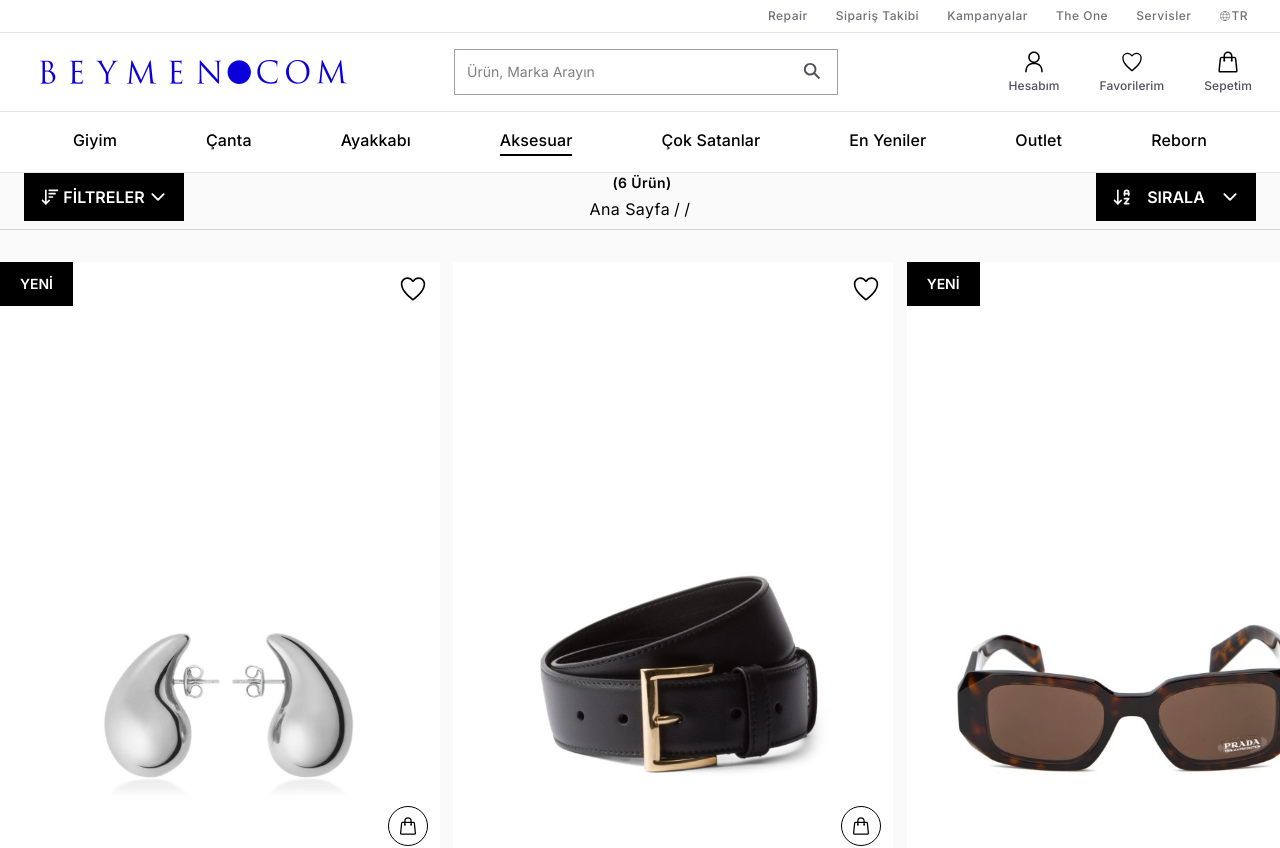
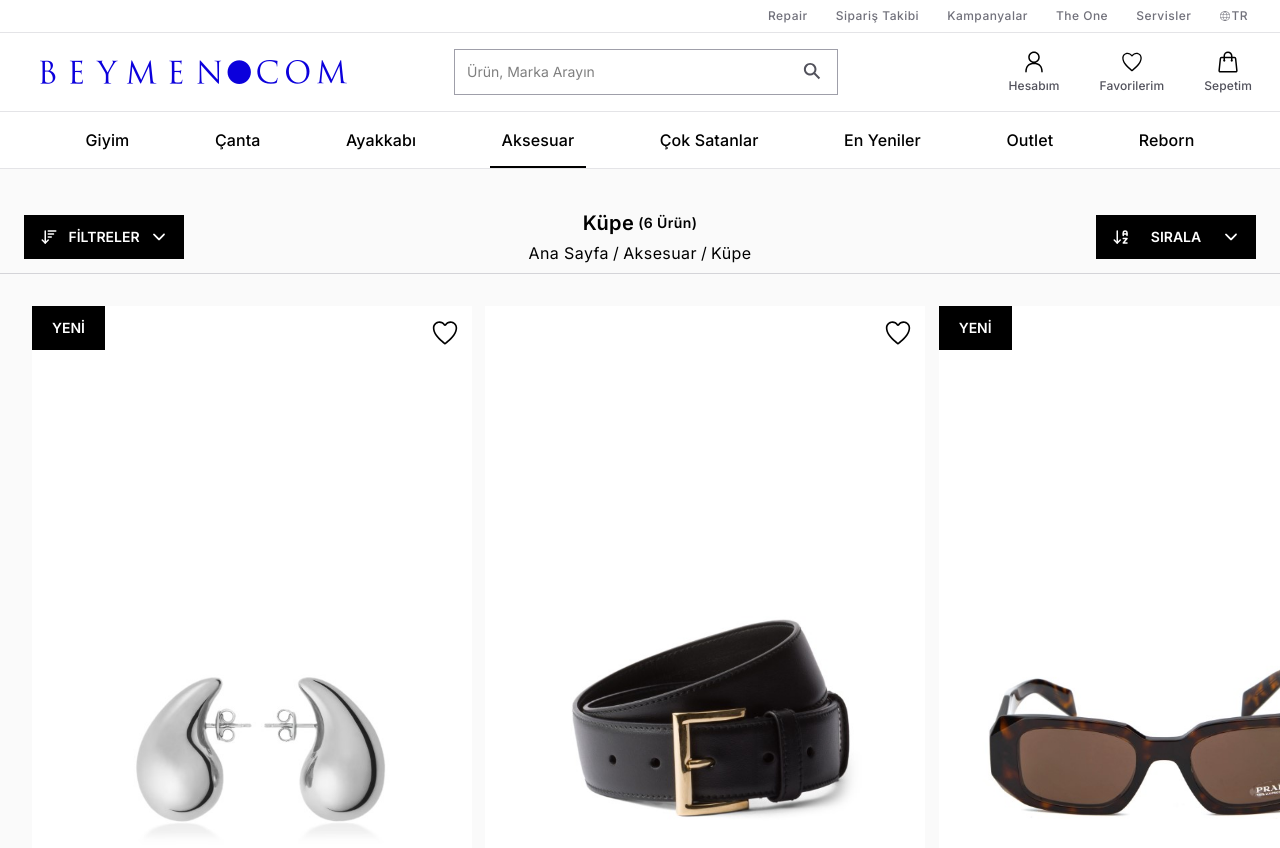
Before and after one commit to sima-sahin/beymen-showroom, a React (Vite) app: page /aksesuar in a window 1280 px wide. Shown: the top 848 px of the page. Built offline with nearby package versions, Linux system fonts and the light colour scheme; a web font is replaced by a local one.

Commit message:
selectedSize object version before

```diff
--- a/src/Components/AllProducts.jsx
+++ b/src/Components/AllProducts.jsx
@@ -8,7 +8,6 @@ import { LuArrowDownAZ } from "react-icons/lu";
 
 
 const AllProducts = ({ collection }) => {
-    // const filteredItems = database.filter((value) => value.collection === collection);
     const navigate = useNavigate();
 
     const [filteredItems, setFilteredItems] = useState([]);
@@ -98,44 +97,53 @@ const AllProducts = ({ collection }) => {
 
   return (
     <>
-    <div className="flex items-center justify-between border-b border-zinc-300 pb-2 mb-8 px-6">
+    <div className="flex items-center justify-between border-b border-zinc-300 pb-2 mb-8 px-6 mt-10">
 
       <div className="flex">
       <button className="flex items-center justify-between py-3 px-4 bg-black text-white w-40 cursor-pointer font-semibold">
-          <div><LuArrowDownWideNarrow className="text-xl"/></div>
-          <div>FİLTRELER</div>
-          <div><IoIosArrowDown className="text-xl"/></div>
+          <div><LuArrowDownWideNarrow className="text-lg"/></div>
+          <div className="text-sm">FİLTRELER</div>
+          <div><IoIosArrowDown className="text-lg"/></div>
         </button>
       </div>
 
+
       <div className="flex flex-col">
-        <div className="flex items-center justify-center font-semibold tracking-wide ">
-          {/* <span className="text-xl">{filteredItems[0].category}</span>  */}
-          <span className="ml-1 text-sm">({filteredItems.length} Ürün)</span>
+        <div className="flex items-center justify-center font-semibold tracking-wide">
+          {filteredItems.length > 0 && (
+            <>
+              <span className="text-xl">{filteredItems[0]?.category || collection}</span>
+              <span className="ml-1 text-sm">({filteredItems.length} Ürün)</span>
+            </>
+          )}
         </div>
+
         <div className="flex">
           <div className="flex items-center justify-center mt-1 text-black gap-x-1 tracking-wide">
             <div className="cursor-pointer hover:text-zinc-600" onClick={() => navigate("/")}>Ana Sayfa</div>
             <div>/</div>
-            {/* <div className="cursor-pointer hover:text-zinc-600" onClick={() => navigate(`/${collection}`)}>{filteredItems[0].collection}</div> */}
+            <div className="cursor-pointer hover:text-zinc-600" onClick={() => navigate(`/${collection}`)}>{collection}</div>
             <div>/</div>
-            {/* {filteredItems.category === "Topuklu Ayakkabı" ? <><div className="cursor-pointer hover:text-zinc-600" onClick={() => navigate("/topuklu-ayakkabı")}>{filteredItems[0].category}</div> */}
-            {/* </> : <><div className="cursor-pointer hover:text-zinc-600" onClick={() => navigate(`/${filteredItems[0].category}`)}>{filteredItems[0].category}</div> */}
-            {/* </> } */}
+            {filteredItems.length > 0 && (
+              <div className="cursor-pointer hover:text-zinc-600" onClick={() => navigate(`/${filteredItems[0]?.category || collection}`)}>
+                {filteredItems[0]?.category || collection}
+              </div>
+            )}
           </div>
         </div>
       </div>
 
+
       <div className="flex">
         <button className="flex items-center justify-between py-3 px-4 bg-black text-white w-40 cursor-pointer font-semibold">
-          <div><LuArrowDownAZ className="text-xl"/></div>
-          <div>SIRALA</div>
-          <div><IoIosArrowDown className="text-xl"/></div>
+          <div><LuArrowDownAZ className="text-lg"/></div>
+          <div className="text-sm">SIRALA</div>
+          <div><IoIosArrowDown className="text-lg"/></div>
         </button>
       </div>
 
     </div>
-      <div className="container mx-auto">
+      <div className="container mx-8">
         <div className="grid grid-cols-1 sm:grid-cols-2 md:grid-cols-3 gap-y-8 gap-x-20">
           {filteredItems.map((value) => {
             return <Product key={value.id} value={value} />
--- a/src/Components/Categories.jsx
+++ /dev/null
@@ -1,15 +0,0 @@
-import wear from "../assets/BANNERS/Categories/öneçıkankategoriler/giyim.jpg";
-import bags from "../assets/BANNERS/Categories/öneçıkankategoriler/çanta.jpg";
-import shoes from "../assets/BANNERS/Categories/öneçıkankategoriler/ayakkabı.jpg";
-import accesories from "../assets/BANNERS/Categories/öneçıkankategoriler/aksesuar.jpg";
-
-
-const Categories = () => {
-  return (
-    <div>
-
-    </div>
-  )
-}
-
-export default Categories;
--- a/src/Components/CategoriesNav.jsx
+++ b/src/Components/CategoriesNav.jsx
@@ -4,28 +4,30 @@ export default function CategoriesNav() {
   // Tekrar eden sınıfları kolay okumak için bir değişkende tutabiliriz.
   const baseClasses = `
    relative
-    pb-1
+  inline-flex
+  pb-4
   hover:text-primary
   after:content-['']
   after:absolute
   after:bottom-0
-    after:left-0
-    after:h-[2px]
+  after:left-1/2
+  after:-translate-x-1/2
+  after:h-[2.5px]
   after:bg-black
-    after:transition-width
+  after:transition-all
   after:duration-300
   `;
 
   return (
-    <nav className="flex overflow-x-auto space-x-4 py-4 text-md items-center justify-evenly">
+    <nav className="flex overflow-x-auto pt-4 text-md items-center justify-evenly">
       <NavLink
         to="/giyim"
         className={({ isActive }) =>
           isActive
             ? // Aktif link
-              `${baseClasses} after:w-full`
+              `${baseClasses} after:w-[50%]`
             : // Pasif link
-              `${baseClasses} after:w-0 hover:after:w-full`
+              `${baseClasses} after:w-0 hover:after:w-[50%]`
         }
       >
         Giyim
@@ -35,8 +37,8 @@ export default function CategoriesNav() {
         to="/canta"
         className={({ isActive }) =>
           isActive
-            ? `${baseClasses} after:w-full`
-            : `${baseClasses} after:w-0 hover:after:w-full`
+            ? `${baseClasses} after:w-24`
+            : `${baseClasses} after:w-0 hover:after:w-24`
         }
       >
         Çanta
@@ -46,8 +48,8 @@ export default function CategoriesNav() {
         to="/ayakkabi"
         className={({ isActive }) =>
           isActive
-            ? `${baseClasses} after:w-full`
-            : `${baseClasses} after:w-0 hover:after:w-full`
+            ? `${baseClasses} after:w-24`
+            : `${baseClasses} after:w-0 hover:after:w-24`
         }
       >
         Ayakkabı
@@ -57,8 +59,8 @@ export default function CategoriesNav() {
         to="/aksesuar"
         className={({ isActive }) =>
           isActive
-            ? `${baseClasses} after:w-full`
-            : `${baseClasses} after:w-0 hover:after:w-full`
+            ? `${baseClasses} after:w-24`
+            : `${baseClasses} after:w-0 hover:after:w-24`
         }
       >
         Aksesuar
@@ -68,8 +70,8 @@ export default function CategoriesNav() {
         to="/cok-satanlar"
         className={({ isActive }) =>
           isActive
-            ? `${baseClasses} after:w-full`
-            : `${baseClasses} after:w-0 hover:after:w-full`
+            ? `${baseClasses} after:w-24`
+            : `${baseClasses} after:w-0 hover:after:w-24`
         }
       >
         Çok Satanlar
@@ -79,8 +81,8 @@ export default function CategoriesNav() {
         to="/en-yeniler"
         className={({ isActive }) =>
           isActive
-            ? `${baseClasses} after:w-full`
-            : `${baseClasses} after:w-0 hover:after:w-full`
+            ? `${baseClasses} after:w-24`
+            : `${baseClasses} after:w-0 hover:after:w-24`
         }
 >
         En Yeniler
@@ -90,8 +92,8 @@ export default function CategoriesNav() {
         to="/outlet"
         className={({ isActive }) =>
           isActive
-            ? `${baseClasses} after:w-full`
-            : `${baseClasses} after:w-0 hover:after:w-full`
+            ? `${baseClasses} after:w-24`
+            : `${baseClasses} after:w-0 hover:after:w-24`
         }
       >
         Outlet
@@ -101,8 +103,8 @@ export default function CategoriesNav() {
         to="/reborn"
         className={({ isActive }) =>
           isActive
-            ? `${baseClasses} after:w-full`
-            : `${baseClasses} after:w-0 hover:after:w-full`
+            ? `${baseClasses} after:w-24`
+            : `${baseClasses} after:w-0 hover:after:w-24`
         }
       >
         Reborn
--- a/src/Components/Product.jsx
+++ b/src/Components/Product.jsx
@@ -66,15 +66,15 @@ const Product = ({ value }) => {
             </div>
             <div className="flex flex-col">
               <span className="text-zinc-500 line-through mr-2">
-                {price} TL
+                {price.toLocaleString()} TL
               </span>
-              <span className="text-lg font-semibold">{discountedPrice} TL</span>
+              <span className="text-lg font-semibold">{discountedPrice.toLocaleString()} TL</span>
             </div>
 
           </div>
           :
           <div className="mt-4">
-            <span className="text-lg font-semibold">{price} TL</span>
+            <span className="text-lg font-semibold">{price.toLocaleString()} TL</span>
           </div>
           }
 
--- a/src/Components/YourFavorites.jsx
+++ b/src/Components/YourFavorites.jsx
@@ -4,7 +4,7 @@ import { useNavigate } from "react-router-dom";
 
 
 const YourFavorites = () => {
-    const { wishlist, addToCart, removeFromCart, removeFromWishlist } = useCartStore();
+    const { wishlist, moveToCart, removeFromWishlist } = useCartStore();
 
     const latestWishlistItems = [...wishlist].reverse().slice(0, 5);
 
@@ -17,13 +17,7 @@ const YourFavorites = () => {
       };
 
       const handleAddToCart = (product) => {
-        const sizeToAdd = selectedSize || (product.size.length > 0 ? product.size[0] : null);
-        if (!sizeToAdd) {
-        //   alert("Lütfen bir beden seçin!");
-          return;
-        }
-        addToCart({ ...product, selectedSize: sizeToAdd });
-        // removeFromCart(product.id, product.selectedSize);
+        moveToCart(product, selectedSize);
       };
 
   return (
--- a/src/Pages/CartPage.jsx
+++ b/src/Pages/CartPage.jsx
@@ -190,11 +190,9 @@ const CartPage = () => {
               </button>
             </div>
 
-
              <div className="ml-10">
               <PaymentDetails/>
             </div>
-
 
           </div>
 
--- a/src/store/cartStore.js
+++ b/src/store/cartStore.js
@@ -73,6 +73,17 @@ const useCartStore = create(
           wishlist: state.wishlist.filter((item) => item.id !== id),
         })),
 
+      moveToCart: (product, selectedSize) =>
+        set((state) => {
+          const sizeToAdd = selectedSize || (product.size.length > 0 ? product.size[0] : null);
+          if (!sizeToAdd) return state; // Eğer beden yoksa işlem yapma.
+
+          return {
+            wishlist: state.wishlist.filter((item) => item.id !== product.id),
+            cart: [...state.cart, { ...product, selectedSize: sizeToAdd }],
+          };
+        }),
+
       clearWishlist: () => set({ wishlist: [] }),
 
       saveForLater: (productId) =>
```
Also changed, not shown: src/Pages/DetailsPage.jsx (+39 -9 lines), src/Pages/FavouritesPage.jsx (+12 -4 lines), src/Pages/ProfilePage.jsx (+13 -13 lines), src/store/userStore.js (+21 -16 lines). Lines whose indentation alone changed are shown as unchanged.
